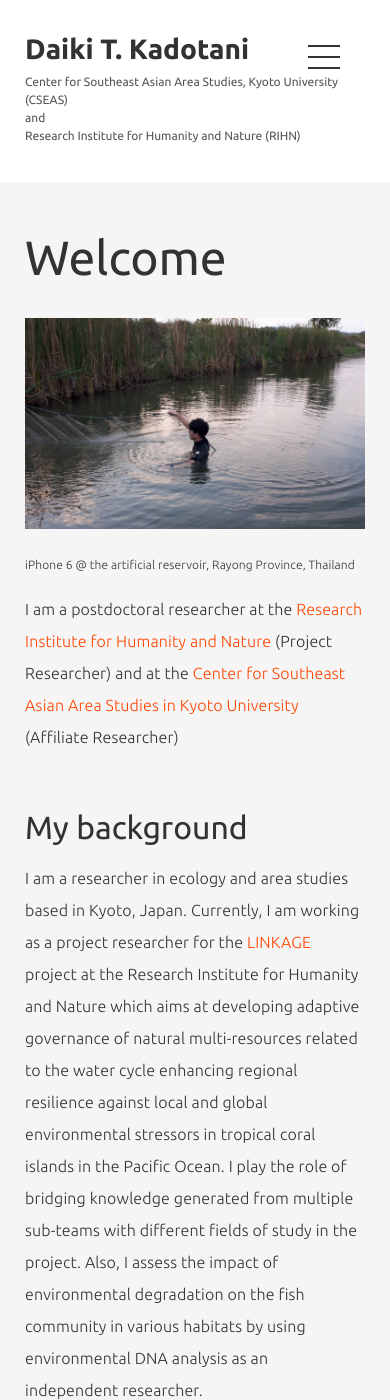
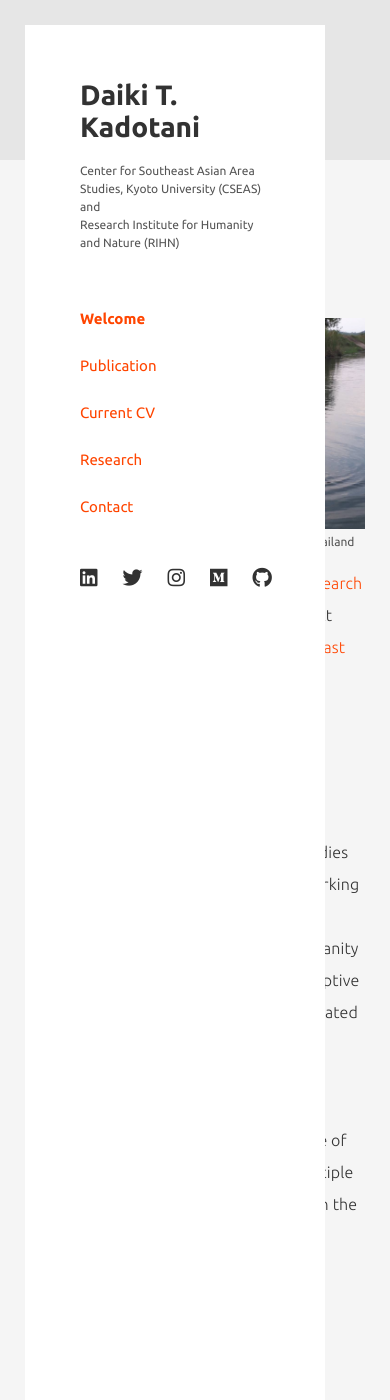
Before and after one commit to tjdk1992/tjdk1992.github.io, a Jekyll site: the page built from index.md, in a window 390 px wide and 1400 px high. Built offline with Jekyll 4.4.1, drawn with Linux system fonts in a browser that asks for light colours; nearby versions of some CDN libraries.

Commit message:
fix sidebar alignment and unify figure captions

```diff
--- a/assets/css/components.css
+++ b/assets/css/components.css
@@ -17,9 +17,9 @@
 }
 
 #sidebar {
-  margin: 45px 25px 25px 25px;
+  margin: 25px;
   font-size: 15px;
-  padding-top: 240px;
+  padding-top: 255px;
   padding-left: 55px;
   width: 300px;
   height: 100%;
@@ -68,174 +68,24 @@
   color: rgb(50, 50, 50);
 }
 
-/* shared image + caption component */
+/* shared figure */
 
-figure {
+.page-figure,
+.research-figure {
   margin: 0;
 }
 
-figure img {
+.page-figure img,
+.research-figure img {
   width: 100%;
   display: block;
-  margin-bottom: 0;
 }
 
-figcaption,
-.imgcap {
+.page-figure figcaption,
+.research-figure figcaption {
   color: rgb(85, 85, 85);
   font-size: 12px;
   line-height: 1.5;
   margin-top: 4px;
   margin-bottom: 0.9em;
 }
-
-/* nav-toggle */
-
-#nav-toggle {
-  display: none;
-  position: fixed;
-  top: 25px;
-  right: 25px;
-  height: 32px;
-  z-index: 400;
-}
-
-#nav-toggle > div {
-  position: relative;
-  width: 32px;
-}
-
-#nav-toggle span {
-  width: 100%;
-  height: 2px;
-  left: 0;
-  display: block;
-  background: #333;
-  position: absolute;
-  transition: .35s ease-in-out;
-}
-
-#nav-toggle span:nth-child(1) {
-  top: 0;
-}
-
-#nav-toggle span:nth-child(2) {
-  top: 11px;
-}
-
-#nav-toggle span:nth-child(3) {
-  top: 22px;
-}
-
-#overlay {
-  display: none;
-  position: fixed;
-  background: rgba(0,0,0,.6);
-  width: 100%;
-  height: 100%;
-  top: 0;
-  left: 0;
-  right: 0;
-  bottom: 0;
-}
-
-@media screen and (max-width: 1150px) {
-  #global-head {
-    padding-top: 40px;
-    padding-left: 60px;
-    padding-right: 30px;
-  }
-
-  #sidebar {
-    margin: 30px 10px 10px 10px;
-    padding-top: 240px;
-    padding-left: 50px;
-  }
-}
-
-@media screen and (max-width: 1050px) {
-  #global-head {
-    padding-top: 20px;
-    padding-left: 40px;
-    padding-right: 20px;
-  }
-
-  #sidebar {
-    margin: 20px 0 0 0;
-    padding-top: 220px;
-    padding-left: 40px;
-  }
-}
-
-@media screen and (max-width: 900px) {
-  #global-head {
-    width: 100%;
-    padding: 25px;
-    background: rgba(255,255,255);
-    line-height: 10px;
-  }
-
-  #global-head p {
-    color: rgb(85, 85, 85);
-    font-size: 12px;
-  }
-
-  #sidebar {
-    position: fixed;
-    padding-top: 100px;
-    right: -300px;
-    top: 0;
-    height: 100%;
-    width: 270px;
-    color: #333;
-    background: #fff;
-    transition: .35s ease-in-out;
-    z-index: 300;
-    margin: 0;
-  }
-
-  #nav-toggle {
-    display: block;
-    margin: 20px 25px 25px auto;
-  }
-
-  .open {
-    overflow: hidden;
-  }
-
-  .open #overlay {
-    display: block;
-    z-index: 200;
-  }
-
-  .open #sidebar {
-    transform: translate3d(-300px,0,0);
-  }
-
-  .open #nav-toggle span:nth-child(1) {
-    top: 11px;
-    transform: rotate(45deg);
-  }
-
-  .open #nav-toggle span:nth-child(2) {
-    width: 0;
-    left: 50%;
-  }
-
-  .open #nav-toggle span:nth-child(3) {
-    top: 11px;
-    transform: rotate(-45deg);
-  }
-}
-
-@media screen and (max-width: 400px) {
-  #sidebar {
-    right: -200px;
-    width: 200px;
-    padding-top: 60px;
-  }
-
-  .open #sidebar {
-    transform: translate3d(-200px,0,0);
-  }
-}
--- a/index.md
+++ b/index.md
@@ -6,18 +6,22 @@
 ---
 
 <section class="welcome">
-  <h1>Welcome</h1>
-  <p class="imgcap">
-    <img src="{{ site.data.profile.profile_image | relative_url }}" class="rayong01" alt="Daiki Tomojiri at the artificial reservoir, Rayong Province, Thailand">
-    <br>iPhone 6 @ the artificial reservoir, Rayong Province, Thailand
-  </p>
-  <p>
-    I am a postdoctoral researcher at the
-    <a href="https://www.chikyu.ac.jp/rihn/activities/project/project/12/" target="_blank" rel="noopener noreferrer">Research Institute for Humanity and Nature</a>
-    (Project Researcher) and at the
-    <a href="https://en.kyoto.cseas.kyoto-u.ac.jp/" target="_blank" rel="noopener noreferrer">Center for Southeast Asian Area Studies in Kyoto University</a>
-    (Affiliate Researcher)
-  </p>
+<h1>Welcome</h1>
+
+<figure class="page-figure">
+<img src="{{ site.data.profile.profile_image | relative_url }}" alt="Daiki Tomojiri">
+<figcaption>
+iPhone 6 @ the artificial reservoir, Rayong Province, Thailand
+</figcaption>
+</figure>
+
+<p>
+I am a postdoctoral researcher at the
+<a href="https://www.chikyu.ac.jp/rihn/activities/project/project/12/" target="_blank">Research Institute for Humanity and Nature</a>
+(Project Researcher) and at the
+<a href="https://en.kyoto.cseas.kyoto-u.ac.jp/" target="_blank">Center for Southeast Asian Area Studies in Kyoto University</a>
+(Affiliate Researcher)
+</p>
 </section>
 
 <section class="myres">
```
Also changed, not shown: contact.md (+9 -6 lines), publications.md (+7 -6 lines).
